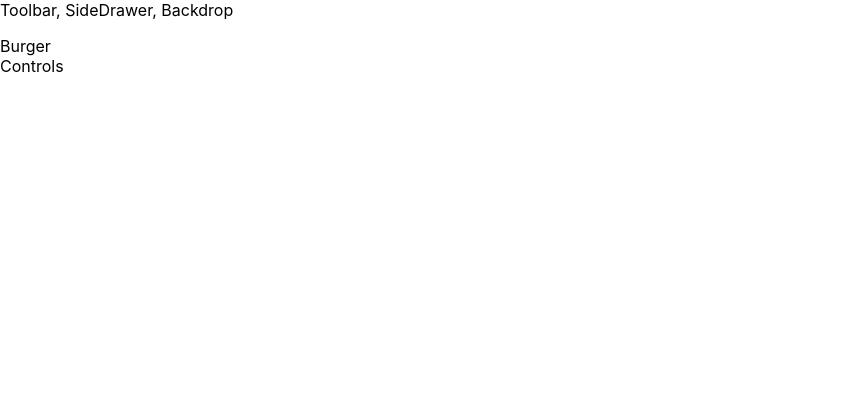
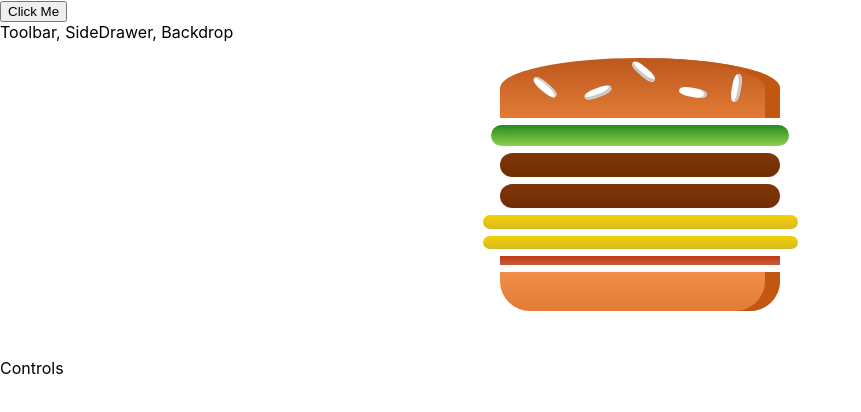
Before and after one commit to m10hit/Burger-app, a React (Create React App) app: page / in a window 1280 px wide. Shown: the top 412 px of the page, without its empty margins (0-861 px from the left). Built offline with nearby package versions, Linux system fonts and the light colour scheme.

Commit message:
add burger component and styes

```diff
--- a/package.json
+++ b/package.json
@@ -6,6 +6,7 @@
     "@testing-library/jest-dom": "^5.11.4",
     "@testing-library/react": "^11.1.0",
     "@testing-library/user-event": "^12.1.10",
+    "prop-types": "^15.7.2",
     "react": "^17.0.1",
     "react-dom": "^17.0.1",
     "react-scripts": "4.0.3",
--- a/src/App.js
+++ b/src/App.js
@@ -2,9 +2,15 @@ import React, { Component } from 'react';
 import Layout from './components/Layout/Layout';
 import BurgerBuilder from './containers/BurgerBuilder/BurgerBuilder';
 class App extends Component {
+  handleClick() {
+    console.log(this);
+  }
   render() {
     return (
       <div>
+        <button type="button" onClick={this.handleClick}>
+          Click Me
+        </button>
         <Layout>
           <BurgerBuilder />
         </Layout>
--- /dev/null
+++ b/src/components/Burger/Burger.js
@@ -0,0 +1,22 @@
+import React from 'react';
+import BurgerIngredient from './BurgerIngredient/BurgerIngredient';
+import classes from './Burger.module.css';
+
+const Burger = (props) => {
+  const transformedIngredients = Object.keys(props.ingredients).map((igKey) => {
+    return [...Array(props.ingredients[igKey])].map((_, i) => (
+      <BurgerIngredient key={igKey + i} type={igKey} />
+    ));
+  });
+
+  console.log(transformedIngredients);
+  return (
+    <div className={classes.Burger}>
+      <BurgerIngredient type="bread-top" />
+      {transformedIngredients}
+      <BurgerIngredient type="bread-bottom" />
+    </div>
+  );
+};
+
+export default Burger;
--- /dev/null
+++ b/src/components/Burger/Burger.module.css
@@ -0,0 +1,30 @@
+.Burger {
+  width: 100%;
+  margin: auto;
+  height: 250px;
+  /* overflow: scroll; */
+  text-align: center;
+  font-weight: bold;
+  font-size: 1.2rem;
+}
+
+@media (min-width: 1000px) and (min-height: 700px) {
+  .Burger {
+    width: 700px;
+    height: 600px;
+  }
+}
+
+@media (min-width: 500px) and (min-height: 401px) {
+  .Burger {
+    width: 450px;
+    height: 400px;
+  }
+}
+
+@media (min-width: 500px) and (min-height: 400px) {
+  .Burger {
+    width: 350px;
+    height: 300px;
+  }
+}
--- /dev/null
+++ b/src/components/Burger/BurgerIngredient/BurgerIngredient.js
@@ -0,0 +1,47 @@
+import React from 'react';
+import PropTypes from 'prop-types';
+import classes from './BurgerIngredient.module.css';
+const BurgerIngredient = (props) => {
+  let ingredient = null;
+  switch (props.type) {
+    case 'bread-bottom':
+      ingredient = <div className={classes.BreadBottom}></div>;
+      break;
+
+    case 'bread-top':
+      ingredient = (
+        <div className={classes.BreadTop}>
+          <div className={classes.Seeds1}></div>
+          <div className={classes.Seeds2}></div>
+        </div>
+      );
+      break;
+
+    case 'meat':
+      ingredient = <div className={classes.Meat}></div>;
+      break;
+
+    case 'cheese':
+      ingredient = <div className={classes.Cheese}></div>;
+      break;
+
+    case 'salad':
+      ingredient = <div className={classes.Salad}></div>;
+      break;
+
+    case 'bacon':
+      ingredient = <div className={classes.Bacon}></div>;
+      break;
+
+    default:
+      ingredient = null;
+  }
+
+  return ingredient;
+};
+
+BurgerIngredient.propTypes = {
+  type: PropTypes.string.isRequired,
+};
+
+export default BurgerIngredient;
--- /dev/null
+++ b/src/components/Burger/BurgerIngredient/BurgerIngredient.module.css
@@ -0,0 +1,112 @@
+.BreadBottom {
+  height: 13%;
+  width: 80%;
+  background: linear-gradient(#f08e4a, #e27b36);
+  border-radius: 0 0 30px 30px;
+  box-shadow: inset -15px 0 #c15711;
+  margin: 2% auto;
+}
+
+.BreadTop {
+  height: 20%;
+  width: 80%;
+  background: linear-gradient(#bc581e, #e27b36);
+  border-radius: 50% 50% 0 0;
+  box-shadow: inset -15px 0 #c15711;
+  margin: 2% auto;
+  position: relative;
+}
+
+.Seeds1 {
+  width: 10%;
+  height: 15%;
+  position: absolute;
+  background-color: white;
+  left: 30%;
+  top: 50%;
+  border-radius: 40%;
+  transform: rotate(-20deg);
+  box-shadow: inset -2px -3px #c9c9c9;
+}
+
+.Seeds1:after {
+  content: '';
+  width: 100%;
+  height: 100%;
+  position: absolute;
+  background-color: white;
+  left: -170%;
+  top: -260%;
+  border-radius: 40%;
+  transform: rotate(60deg);
+  box-shadow: inset -1px 2px #c9c9c9;
+}
+
+.Seeds1:before {
+  content: '';
+  width: 100%;
+  height: 100%;
+  position: absolute;
+  background-color: white;
+  left: 180%;
+  top: -50%;
+  border-radius: 40%;
+  transform: rotate(60deg);
+  box-shadow: inset -1px -3px #c9c9c9;
+}
+
+.Seeds2 {
+  width: 10%;
+  height: 15%;
+  position: absolute;
+  background-color: white;
+  left: 64%;
+  top: 50%;
+  border-radius: 40%;
+  transform: rotate(10deg);
+  box-shadow: inset -3px 0 #c9c9c9;
+}
+
+.Seeds2:before {
+  content: '';
+  width: 100%;
+  height: 100%;
+  position: absolute;
+  background-color: white;
+  left: 150%;
+  top: -130%;
+  border-radius: 40%;
+  transform: rotate(90deg);
+  box-shadow: inset 1px 3px #c9c9c9;
+}
+
+.Meat {
+  width: 80%;
+  height: 8%;
+  background: linear-gradient(#7f3608, #702e05);
+  margin: 2% auto;
+  border-radius: 15px;
+}
+
+.Cheese {
+  width: 90%;
+  height: 4.5%;
+  margin: 2% auto;
+  background: linear-gradient(#f4d004, #d6bb22);
+  border-radius: 20px;
+}
+
+.Salad {
+  width: 85%;
+  height: 7%;
+  margin: 2% auto;
+  background: linear-gradient(#228c1d, #91ce50);
+  border-radius: 20px;
+}
+
+.Bacon {
+  width: 80%;
+  height: 3%;
+  background: linear-gradient(#bf3813, #c45e38);
+  margin: 2% auto;
+}
--- a/src/containers/BurgerBuilder/BurgerBuilder.js
+++ b/src/containers/BurgerBuilder/BurgerBuilder.js
@@ -1,12 +1,21 @@
 import React, { Component } from 'react';
 import Auxiliary from '../../hoc/Auxiliary';
+import Burger from '../../components/Burger/Burger';
 
 class BurgerBuilder extends Component {
+  state = {
+    ingredients: {
+      salad: 1,
+      meat: 2,
+      cheese: 2,
+      bacon: 1,
+    },
+  };
   render() {
     return (
       <Auxiliary>
-        <div>Burger</div>
-        <div>Controls</div>
+        <Burger ingredients={this.state.ingredients} />
+        <>Controls</>
       </Auxiliary>
     );
   }
```
Also changed, not shown: 1 other file (tests, documents, lock files or other folders).
